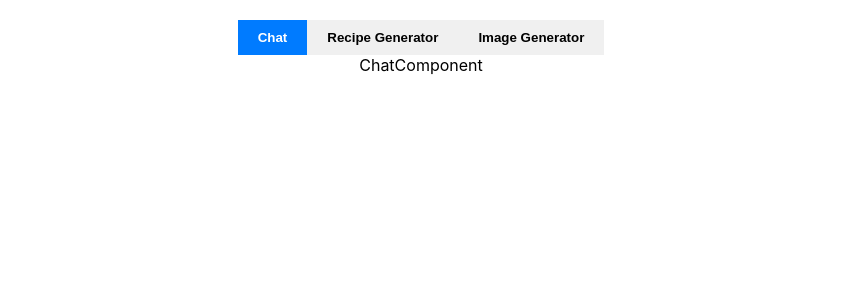
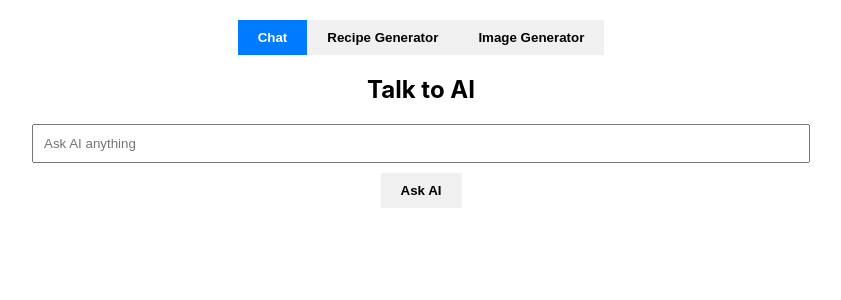
Before and after one commit to jupitters/react-ai-assistant, a React (Create React App) app: page / in a window 1280 px wide. Shown: the top 300 px of the page, without its empty margins (219-1060 px from the left). Built offline with nearby package versions, Linux system fonts and the light colour scheme.

Commit message:
chat component

```diff
--- a/src/components/ChatComponent.js
+++ b/src/components/ChatComponent.js
@@ -1,8 +1,19 @@
-import React from 'react'
+import React, { useState } from 'react'
 
 const ChatComponent = () => {
+  const [prompt, setPrompt] = useState('')
+  const [response, setResponse] = useState('')
+
+  const handleAskAi = async (prompt) => {
+
+  }
+
   return (
-    <div>ChatComponent</div>
+    <div>
+      <h2>Talk to AI</h2>
+      <input type='text' value={prompt} onChange={(e) => setPrompt(e.target.value)} placeholder='Ask AI anything' />
+      <button onClick={handleAskAi}>Ask AI</button>
+    </div>
   )
 }
 
```
